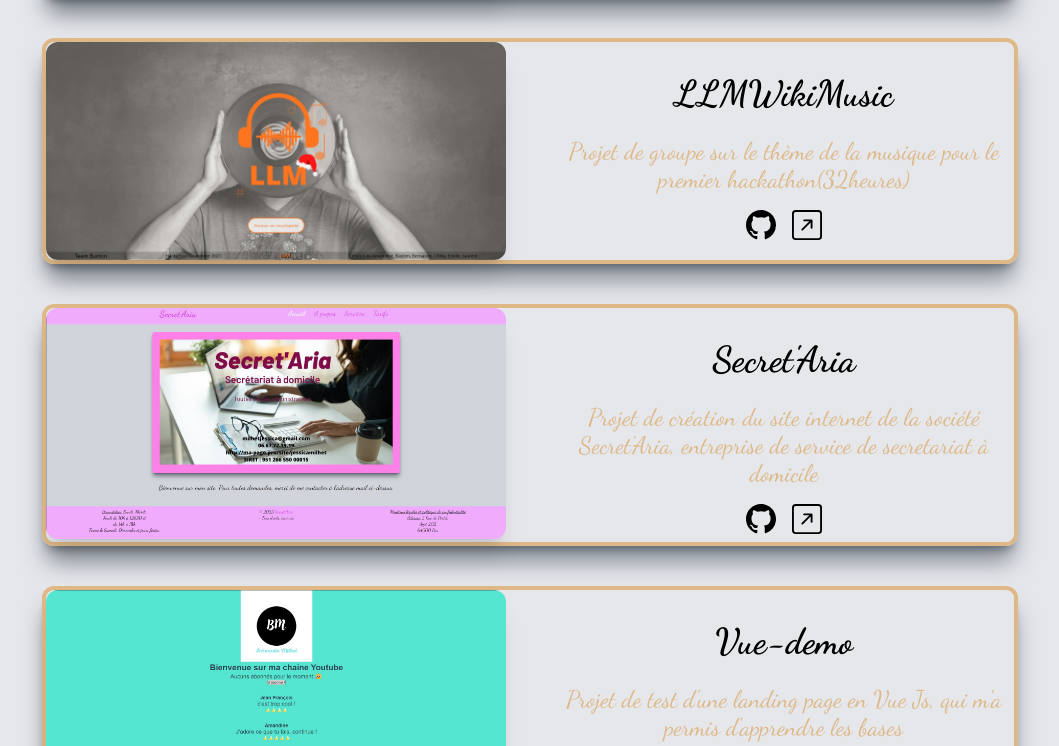
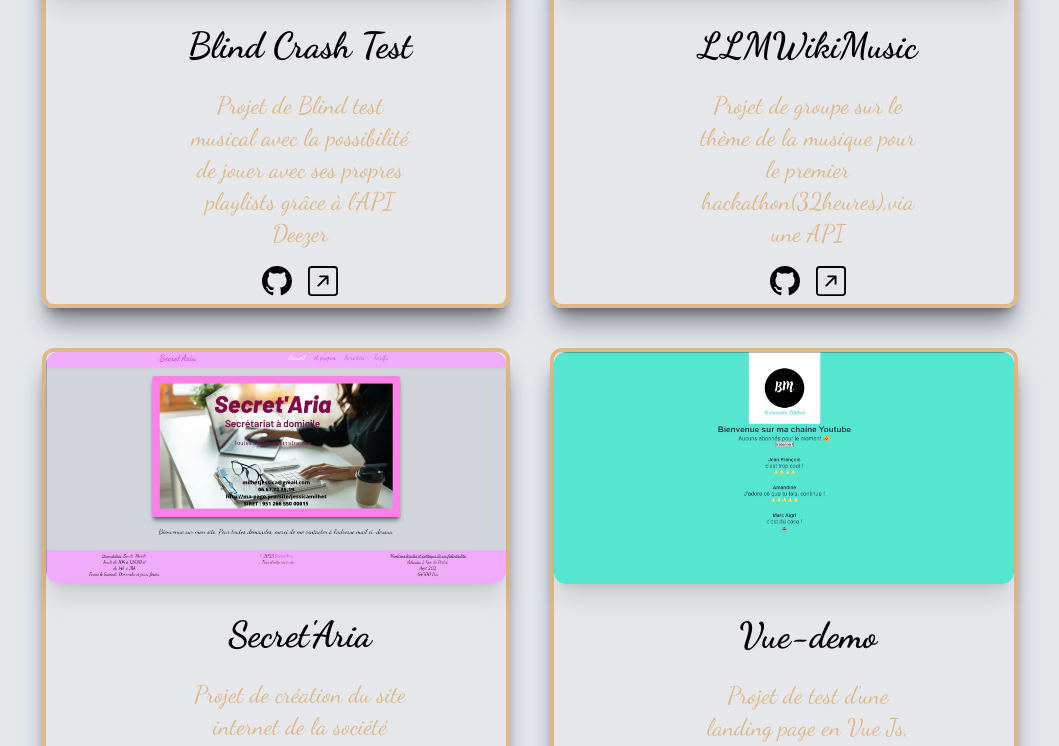
Before and after one commit to Kelhann2608/my-new-portfolio, a Next.js app: page / in a window 1280 px wide. Shown: the part 1200-1946 px from the top of the page, without its empty margins (110-1169 px from the left). Built offline with nearby package versions, Linux system fonts and the light colour scheme.

Commit message:
projectsSection modified and css

```diff
--- a/app/data/data.tsx
+++ b/app/data/data.tsx
@@ -10,7 +10,7 @@ export const projects = [
   {
     name: "LLMWikiMusic",
     description:
-      "Projet de groupe sur le thème de la musique pour le premier hackathon(32heures)",
+      "Projet de groupe sur le thème de la musique pour le premier hackathon(32heures),via une API",
     image: "/LLMWikiMusicDesktop.jpg",
     github: "https://github.com/Kelhann2608/LLM_WikiMusic",
     link: "https://bast44trl.github.io/LLM_WikiMusic",
@@ -26,7 +26,7 @@ export const projects = [
   {
     name: "Vue-demo",
     description:
-      "Projet de test d'une landing page en Vue Js, qui m'a permis d'apprendre les bases",
+      "Projet de test d'une landing page en Vue Js, qui m'a permis d'apprendre les bases d'un nouveau framework",
     image: "/Vue-demo.jpg",
     github: "https://github.com/Kelhann2608/vue-demo",
     link: "https://kelhann2608.github.io/vue-demo/",
--- a/app/layout.tsx
+++ b/app/layout.tsx
@@ -16,7 +16,7 @@ export default function RootLayout({
 }) {
   return (
     <html lang="en">
-      <body className="relative flex flex-col min-h-screen dark:bg-gray-900">
+      <body className="relative flex flex-col min-h-screen dark:bg-gray-800">
         <ThemeProvider enableSystem={true} attribute="class">
           <Navbar />
           {children}
--- a/components/Navbar.tsx
+++ b/components/Navbar.tsx
@@ -1,4 +1,4 @@
-"use client";
+// "use client";
 import { useTheme } from "next-themes";
 import React, { useState } from "react";
 import { usePathname } from "next/navigation";
@@ -38,7 +38,7 @@ export default function Navbar() {
   const normalLink = "";
   const [navbar, setNavbar] = useState(false);
   return (
-    <header className="fixed top-0 z-50 w-full px-4 mx-auto bg-gray-200 shadow sm:px-20 dark:bg-gray-900 dark:border-b dark:border-gray-600">
+    <header className="fixed top-0 z-50 w-full px-4 mx-auto bg-gray-200 shadow sm:px-20 dark:bg-gray-800 dark:border-b dark:border-gray-600">
       <div className="justify-between md:items-center md:flex">
         <div>
           <div className="flex items-center justify-between py-3 md:py-5 md:block">
@@ -51,7 +51,7 @@ export default function Navbar() {
             </Link>
             <div className="md:hidden">
               <button
-                className="p-2 text-gray-700 rounded-md outline-none focus:border-gray-400 focus:border"
+                className="p-2 rounded-md outline-none text-or dark:text-teal-500 focus:border-or focus:dark:border-teal-500 focus:border"
                 onClick={() => setNavbar(!navbar)}
               >
                 {navbar ? <IoMdClose size={30} /> : <IoMdMenu size={30} />}
@@ -73,7 +73,7 @@ export default function Navbar() {
                     key={idx}
                     to={item.page}
                     className={
-                      "block lg:inline-block text-or hover:underline lg:text-4xl font-DancingS dark:text-teal-500 cursor-pointer"
+                      "block lg:inline-block text-or hover:underline lg:text-4xl font-DancingS dark:text-teal-500 cursor-pointer text-2xl text-center"
                     }
                     activeClass="active"
                     spy={true}
--- a/components/ProjectsSection.tsx
+++ b/components/ProjectsSection.tsx
@@ -13,13 +13,13 @@ const ProjectsSection = () => {
         Projets
         <hr className="w-6 h-1 mx-auto my-4 border-0 rounded bg-or dark:bg-teal-500"></hr>
       </h1>
-      <div className="flex flex-row flex-wrap gap-10 mt-6">
+      <div className="grid grid-cols-1 gap-10 mt-6 lg:grid-cols-2">
         {projects.map((project, idx) => {
           return (
             <div key={idx}>
               <SlideUp offset="-300px 0px -300px 0px">
-                <div className="flex flex-col border-4 shadow-xl animate-slideUpCubiBezier animation-delay-2 md:flex-row md:space-x-12 border-or dark:border-teal-500 rounded-xl shadow-gray-800/50">
-                  <div className="md:w-1/2">
+                <div className="flex flex-col items-center border-4 shadow-xl animate-slideUpCubiBezier animation-delay-2 md:flex-col md:space-x-12 border-or dark:border-teal-500 rounded-xl shadow-gray-800/50 dark:shadow-gray-500/50">
+                  <div className=" md:w-full h-2/4">
                     <Link href={project.link}>
                       <Image
                         src={project.image}
@@ -31,10 +31,10 @@ const ProjectsSection = () => {
                     </Link>
                   </div>
                   <div className="mt-8 md:w-1/2">
-                    <h1 className="mb-6 text-4xl font-bold text-center font-DancingS">
+                    <h1 className="mb-6 text-3xl font-bold text-center font-DancingS md:text-4xl">
                       {project.name}
                     </h1>
-                    <p className="mb-4 text-2xl leading-7 text-center text-or dark:text-teal-500 font-DancingS">
+                    <p className="mb-4 text-xl leading-7 text-center text-or dark:text-teal-500 font-DancingS md:text-2xl">
                       {project.description}
                     </p>
                     <div className="flex flex-row justify-center my-2 space-x-4 align-bottom">
```
